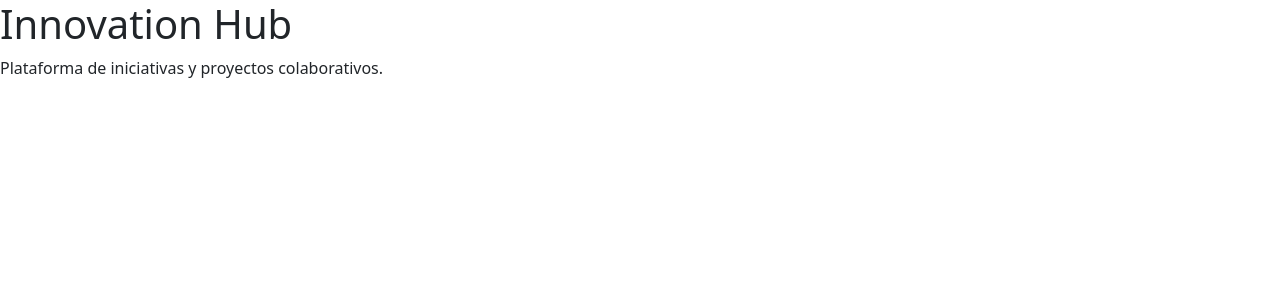
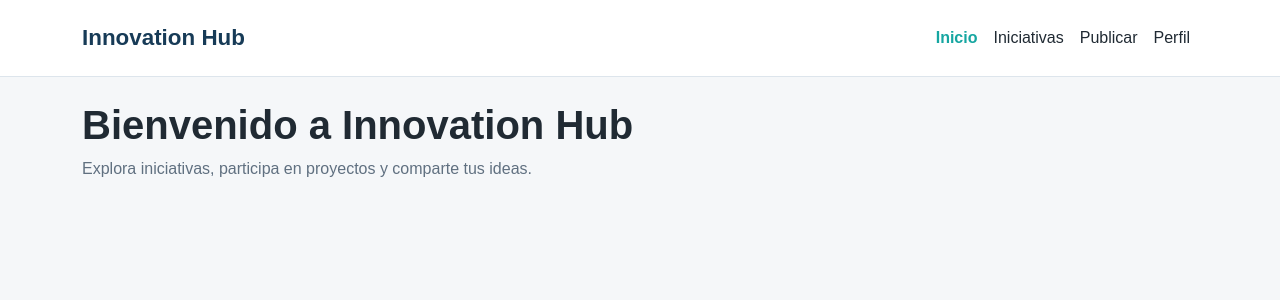
Before and after one commit to iquesadab/innovation-hub, a React (Vite) app in the folder cliente/: page / in a window 1280 px wide. Shown: the top 300 px of the page. Built offline with nearby package versions, Linux system fonts and the light colour scheme.

Commit message:
[new]: Agrega encabezado de Innovation Hub en React y mantiene estilos del avance 1

```diff
--- a/cliente/src/App.jsx
+++ b/cliente/src/App.jsx
@@ -1,9 +1,19 @@
+import Encabezado from "./componentes/layout/Encabezado.jsx";
+
 function App() {
     return (
-        <main>
-            <h1>Innovation Hub</h1>
-            <p>Plataforma de iniciativas y proyectos colaborativos.</p>
-        </main>
+        <>
+            <Encabezado />
+
+            <main className="container py-4">
+                <h1>Bienvenido a Innovation Hub</h1>
+
+                <p>
+                    Explora iniciativas, participa en proyectos
+                    y comparte tus ideas.
+                </p>
+            </main>
+        </>
     );
 }
 
--- /dev/null
+++ b/cliente/src/componentes/layout/Encabezado.jsx
@@ -0,0 +1,69 @@
+function Encabezado() {
+    return (
+        <header>
+            {/* Barra de navegación principal */}
+            <nav className="navbar navbar-expand-lg">
+                <div className="container">
+
+                    {/* Nombre de la aplicación */}
+                    <a className="navbar-brand" href="/">
+                        Innovation Hub
+                    </a>
+
+                    {/* Botón para abrir el menú en pantallas pequeñas */}
+                    <button
+                        className="navbar-toggler"
+                        type="button"
+                        data-bs-toggle="collapse"
+                        data-bs-target="#menuPrincipal"
+                        aria-controls="menuPrincipal"
+                        aria-expanded="false"
+                        aria-label="Mostrar navegación"
+                    >
+                        <span className="navbar-toggler-icon"></span>
+                    </button>
+
+                    {/* Opciones de navegación */}
+                    <div
+                        className="collapse navbar-collapse"
+                        id="menuPrincipal"
+                    >
+                        <ul className="navbar-nav ms-auto">
+
+                            <li className="nav-item">
+                                <a
+                                    className="nav-link active"
+                                    href="/"
+                                    aria-current="page"
+                                >
+                                    Inicio
+                                </a>
+                            </li>
+
+                            <li className="nav-item">
+                                <a className="nav-link" href="#iniciativas">
+                                    Iniciativas
+                                </a>
+                            </li>
+
+                            <li className="nav-item">
+                                <a className="nav-link" href="#publicar">
+                                    Publicar
+                                </a>
+                            </li>
+
+                            <li className="nav-item">
+                                <a className="nav-link" href="#perfil">
+                                    Perfil
+                                </a>
+                            </li>
+
+                        </ul>
+                    </div>
+                </div>
+            </nav>
+        </header>
+    );
+}
+
+export default Encabezado;
--- a/cliente/src/estilos.css
+++ b/cliente/src/estilos.css
@@ -0,0 +1,348 @@
+/* VARIABLES */
+
+:root {
+    --primario: #173B57;
+    --primario-oscuro: #102C42;
+
+    --secundario: #16A6A1;
+    --secundario-oscuro: #118783;
+
+    --acento: #F26B5E;
+    --acento-oscuro: #D9584D;
+
+    --fondo: #F5F7F9;
+    --superficie: #FFFFFF;
+
+    --texto-principal: #202A33;
+    --texto-secundario: #607080;
+
+    --borde: #DDE5EC;
+
+    --exito: #22A559;
+    --error: #DC3545;
+    --advertencia: #F59E0B;
+    --informativa: #2563EB;
+}
+
+
+/* ESTILOS GENERALES */
+
+body {
+    background-color: var(--fondo);
+    color: var(--texto-principal);
+    font-family: "Poppins", Arial, sans-serif;
+}
+
+main {
+    min-height: 70vh;
+}
+
+h1,
+h2,
+h3,
+h4 {
+    color: var(--texto-principal);
+    /* define un grosor seminegrita para el texto */
+    font-weight: 600;
+}
+
+p {
+    color: var(--texto-secundario);
+}
+
+a {
+    color: var(--primario);
+}
+
+
+/* NAVBAR */
+
+.navbar {
+    background-color: var(--superficie);
+    border-bottom: 1px solid var(--borde);
+    padding-top: 1rem;
+    padding-bottom: 1rem;
+}
+
+.navbar-brand {
+    color: var(--primario);
+    font-size: 1.4rem;
+    font-weight: 700;
+}
+
+.navbar-brand:hover {
+    color: var(--secundario);
+}
+
+.navbar .nav-link {
+    color: var(--texto-principal);
+    font-weight: 500;
+}
+
+.navbar .nav-link:hover,
+.navbar .nav-link:focus {
+    color: var(--secundario);
+}
+
+.navbar .nav-link.active {
+    color: var(--secundario);
+    font-weight: 600;
+}
+
+
+/* BOTONES */
+
+/* personaliza el botón principal de Bootstrap */
+/* bs-btn-bg: define el color de fondo del botón de Bootstrap. bg = background */
+.btn-primary {
+    --bs-btn-color: #FFFFFF;
+    --bs-btn-bg: var(--primario);
+    --bs-btn-border-color: var(--primario);
+
+    --bs-btn-hover-color: #FFFFFF;
+    --bs-btn-hover-bg: var(--secundario);
+    --bs-btn-hover-border-color: var(--secundario);
+
+    --bs-btn-active-color: #FFFFFF;
+    --bs-btn-active-bg: var(--primario-oscuro);
+    --bs-btn-active-border-color: var(--primario-oscuro);
+
+    --bs-btn-disabled-color: #FFFFFF;
+    --bs-btn-disabled-bg: var(--texto-secundario);
+    --bs-btn-disabled-border-color: var(--texto-secundario);
+
+    border-radius: 0.7rem;
+    font-weight: 500;
+}
+
+
+/* personaliza el botón principal con estilo de borde */
+.btn-outline-primary {
+    --bs-btn-color: var(--primario);
+    --bs-btn-border-color: var(--primario);
+
+    --bs-btn-hover-color: #FFFFFF;
+    --bs-btn-hover-bg: var(--primario);
+    --bs-btn-hover-border-color: var(--primario);
+
+    --bs-btn-active-color: #FFFFFF;
+    --bs-btn-active-bg: var(--primario-oscuro);
+    --bs-btn-active-border-color: var(--primario-oscuro);
+
+    border-radius: 0.7rem;
+}
+
+
+/* mantiene el estilo redondeado en otros botones */
+.btn-success,
+.btn-danger,
+.btn-secondary,
+.btn-outline-secondary {
+    border-radius: 0.7rem;
+}
+
+
+/* TARJETAS */
+
+.card {
+    background-color: var(--superficie);
+    border: 1px solid var(--borde);
+    border-radius: 1rem;
+    box-shadow: 0 0.25rem 1rem rgba(23, 59, 87, 0.08);
+
+    /* permite una transición suave al pasar el cursor */
+    transition: transform 0.2s ease, box-shadow 0.2s ease;
+}
+
+.card:hover {
+    /* transform: translateY(-3px): mueve el elemento 3 píxeles hacia arriba */
+    transform: translateY(-3px);
+    box-shadow: 0 0.5rem 1.25rem rgba(23, 59, 87, 0.12);
+}
+
+.card-title {
+    color: var(--texto-principal);
+    font-weight: 600;
+}
+
+.card-body {
+    padding: 1.5rem;
+}
+
+
+/* BADGES */
+
+.badge {
+    border-radius: 2rem;
+    padding: 0.5rem 0.75rem;
+    font-weight: 500;
+}
+
+
+/* personaliza los badges principales de Bootstrap */
+.badge.text-bg-primary {
+    background-color: #E7E5FF !important;
+    color: #5540D9 !important;
+}
+
+.badge.text-bg-secondary {
+    background-color: #DDF5F3 !important;
+    color: #087F7A !important;
+}
+
+.badge.text-bg-success {
+    background-color: #DCFCE7 !important;
+    color: #16803C !important;
+}
+
+.badge.text-bg-danger {
+    background-color: #FEE2E2 !important;
+    color: #B42318 !important;
+}
+
+.badge.text-bg-warning {
+    background-color: #FEF3C7 !important;
+    color: #A16207 !important;
+}
+
+
+/* FORMULARIOS */
+
+.form-label {
+    color: var(--texto-principal);
+    font-weight: 500;
+}
+
+/*
+form-control: aplica el formato de Bootstrap a campos de texto
+form-select: aplica el formato de Bootstrap a las listas de selección
+*/
+.form-control,
+.form-select {
+    background-color: var(--superficie);
+    border: 1px solid var(--borde);
+    border-radius: 0.7rem;
+    padding: 0.75rem;
+}
+
+
+/* cambia el estilo cuando el usuario selecciona un campo */
+.form-control:focus,
+.form-select:focus {
+    border-color: var(--secundario);
+    box-shadow: 0 0 0 0.25rem rgba(22, 166, 161, 0.15);
+}
+
+
+/* mantiene visibles los errores de validación */
+.form-control.is-invalid,
+.form-select.is-invalid {
+    border-color: var(--error);
+}
+
+.invalid-feedback {
+    color: var(--error);
+}
+
+
+/* ALERTAS */
+
+.alert {
+    border-radius: 0.8rem;
+}
+
+
+/* personaliza las alertas de Bootstrap */
+.alert-success {
+    --bs-alert-color: #166534;
+    --bs-alert-bg: #DCFCE7;
+    --bs-alert-border-color: #BBF7D0;
+}
+
+.alert-danger {
+    --bs-alert-color: #991B1B;
+    --bs-alert-bg: #FEE2E2;
+    --bs-alert-border-color: #FECACA;
+}
+
+.alert-warning {
+    --bs-alert-color: #92400E;
+    --bs-alert-bg: #FEF3C7;
+    --bs-alert-border-color: #FDE68A;
+}
+
+.alert-info {
+    --bs-alert-color: #1E40AF;
+    --bs-alert-bg: #DBEAFE;
+    --bs-alert-border-color: #BFDBFE;
+}
+
+
+/* MODAL */
+
+.modal-content {
+    background-color: var(--superficie);
+    border: none;
+    border-radius: 1rem;
+}
+
+.modal-header {
+    border-bottom-color: var(--borde);
+}
+
+.modal-footer {
+    border-top-color: var(--borde);
+}
+
+.modal-title {
+    color: var(--texto-principal);
+    font-weight: 600;
+}
+
+
+/* TABLAS */
+
+.table {
+    --bs-table-bg: var(--superficie);
+    --bs-table-color: var(--texto-principal);
+    --bs-table-border-color: var(--borde);
+}
+
+
+/* FOOTER */
+
+footer {
+    background-color: var(--primario);
+    margin-top: 4rem;
+    padding: 1rem 0;
+}
+
+footer p {
+    color: #FFFFFF;
+    margin-bottom: 0;
+}
+
+
+/* ACCESIBILIDAD */
+
+/* muestra claramente qué elemento está seleccionado al navegar con teclado */
+.btn:focus-visible,
+a:focus-visible {
+    outline: 3px solid var(--secundario);
+    outline-offset: 3px;
+}
+
+
+/* RESPONSIVE */
+
+@media (max-width: 767.98px) {
+
+    .card-body {
+        padding: 1.25rem;
+    }
+
+    h1 {
+        font-size: 2rem;
+    }
+
+}
```
Also changed, not shown: cliente/src/main.jsx (+7 -0 lines), 1 other file (tests, documents, lock files or other folders).
